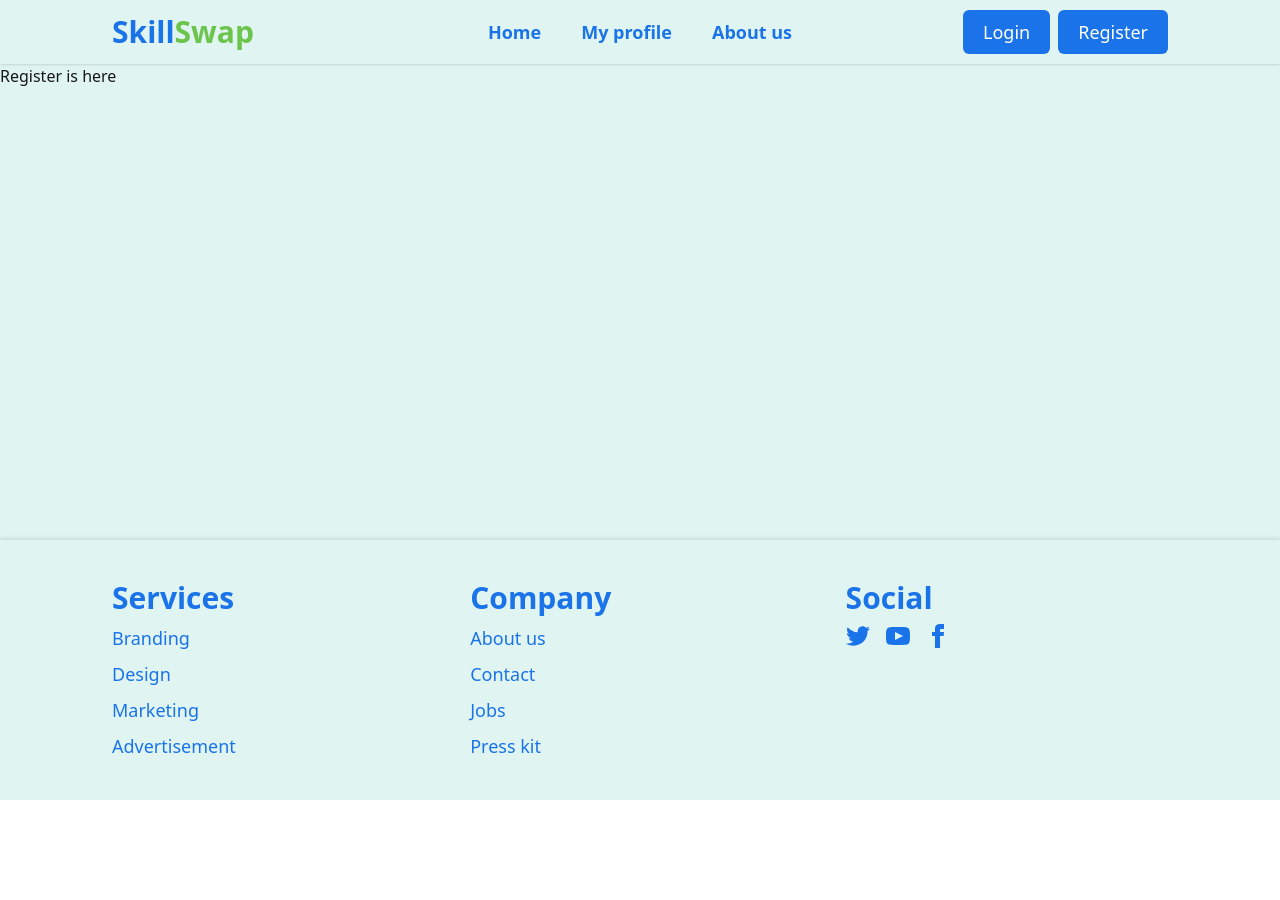
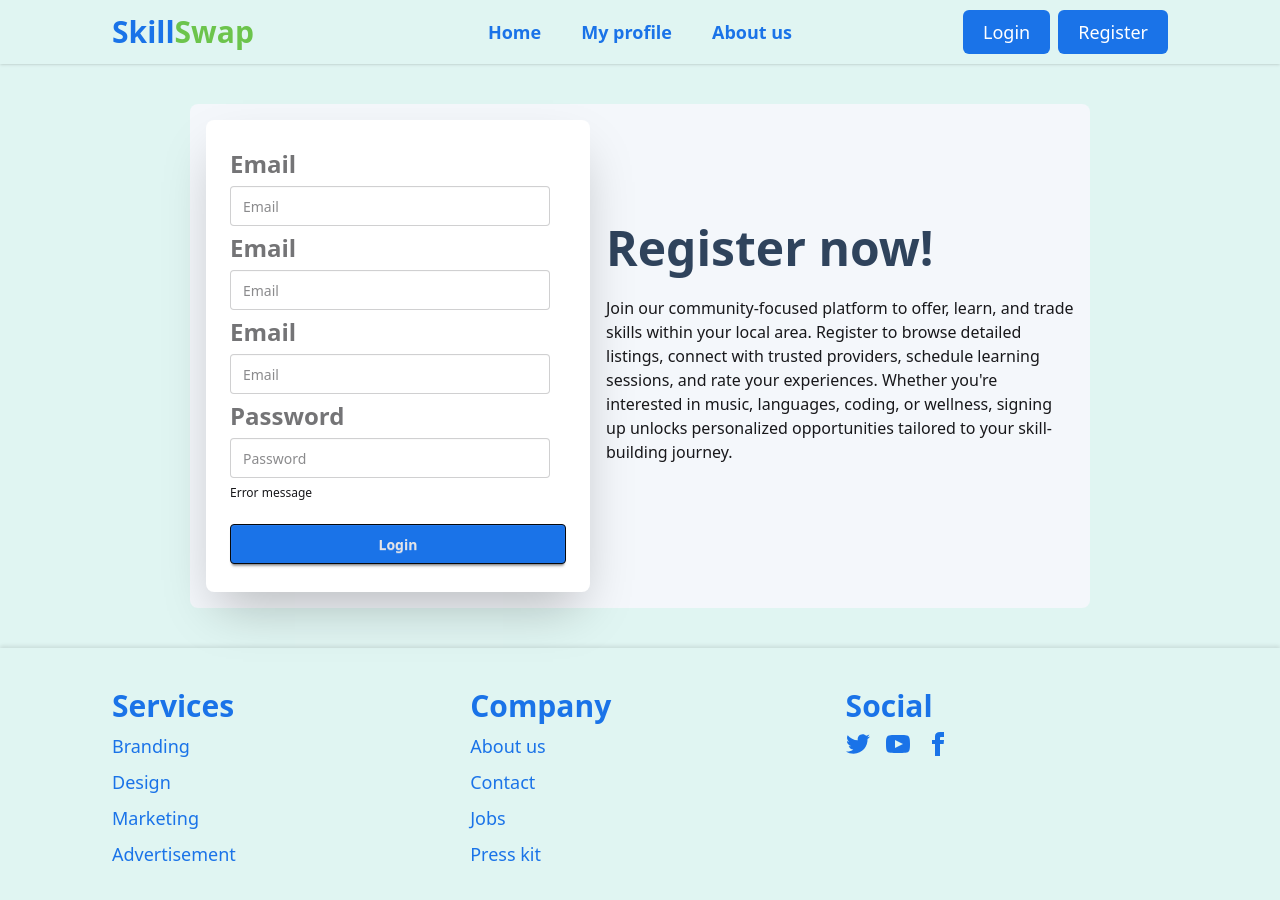
Before and after one commit to Mohammad-ali-05/skill-swap, a React (Vite) app: page /auth/register in a window 1280 px wide. Shown: the top 900 px of the page. Before the commit the page ends 800 px from the top, so only its background shows below. Built offline with nearby package versions, Linux system fonts and the light colour scheme.

Commit message:
Completed login and registration rection design

```diff
--- a/src/Components/Login.jsx
+++ b/src/Components/Login.jsx
@@ -3,22 +3,20 @@ import React from "react";
 const Login = () => {
   return (
     <div >
-      <div className="hero">
-        <div className="hero-content flex-col lg:flex-row-reverse">
+      <div className="hero ">
+        <div className="hero-content flex-col lg:flex-row-reverse bg-[#F4F7FB] rounded-lg my-5 lg:my-20">
           <div className="text-center lg:text-left">
-            <h1 className="text-5xl font-bold">Login now!</h1>
-            <p className="py-6 max-w-96">
-              Provident cupiditate voluptatem et in. Quaerat fugiat ut assumenda
-              excepturi exercitationem quasi. In deleniti eaque aut repudiandae
-              et a id nisi.
+            <h1 className="text-5xl text-[#2F435C] font-bold">Login now!</h1>
+            <p className="py-6 max-w-xl">
+              Welcome back to our interactive skill-sharing platform. Log in to access your saved listings, manage bookings, and reconnect with local providers offering skills like guitar lessons, language exchange, coding help, or yoga training. Your personalized dashboard keeps everything organized, helping you continue learning and exploring new opportunities in your area.
             </p>
           </div>
           <div className="card bg-base-100 w-full max-w-sm shrink-0 shadow-2xl">
             <div className="card-body">
               <fieldset className="fieldset">
-                <label className="label">Email</label>
+                <label className="label text-2xl font-bold">Email</label>
                 <input type="email" className="input" placeholder="Email" />
-                <label className="label">Password</label>
+                <label className="label text-2xl font-bold">Password</label>
                 <input
                   type="password"
                   className="input"
@@ -27,7 +25,7 @@ const Login = () => {
                 <div>
                   <a className="link link-hover">Forgot password?</a>
                 </div>
-                <button className="btn btn-neutral mt-4">Login</button>
+                <button className="btn btn-neutral bg-[#1A73E8] hover:bg-[#6cc44c] mt-4">Register</button>
               </fieldset>
             </div>
           </div>
--- /dev/null
+++ b/src/Components/Registration.jsx
@@ -0,0 +1,42 @@
+import React from "react";
+
+const Registration = () => {
+  return (
+    <div>
+      <div className="hero ">
+        <div className="hero-content flex-col lg:flex-row-reverse bg-[#F4F7FB] rounded-lg my-5 lg:my-10">
+          <div className="text-center lg:text-left">
+            <h1 className="text-5xl text-[#2F435C] font-bold">Register now!</h1>
+            <p className="py-6 max-w-xl">
+              Join our community-focused platform to offer, learn, and trade skills within your local area. Register to browse detailed listings, connect with trusted providers, schedule learning sessions, and rate your experiences. Whether you're interested in music, languages, coding, or wellness, signing up unlocks personalized opportunities tailored to your skill-building journey.
+            </p>
+          </div>
+          <div className="card bg-base-100 w-full max-w-sm shrink-0 shadow-2xl">
+            <div className="card-body">
+              <fieldset className="fieldset">
+                <label className="label text-2xl font-bold">Email</label>
+                <input type="email" className="input" placeholder="Email" />
+                <label className="label text-2xl font-bold">Email</label>
+                <input type="email" className="input" placeholder="Email" />
+                <label className="label text-2xl font-bold">Email</label>
+                <input type="email" className="input" placeholder="Email" />
+                <label className="label text-2xl font-bold">Password</label>
+                <input
+                  type="password"
+                  className="input"
+                  placeholder="Password"
+                />
+                <div>
+                  <p>Error message</p>
+                </div>
+                <button className="btn btn-neutral bg-[#1A73E8] hover:bg-[#6cc44c] mt-4">Login</button>
+              </fieldset>
+            </div>
+          </div>
+        </div>
+      </div>
+    </div>
+  );
+};
+
+export default Registration;
--- a/src/Routers/Router.jsx
+++ b/src/Routers/Router.jsx
@@ -5,6 +5,7 @@ import Home from "../Pages/Home";
 import MainLayout from "../Layouts/MainLayout";
 import SkillDetails from "../Pages/SkillDetails";
 import Login from "../Components/Login";
+import Registration from "../Components/Registration";
 
 const Router = createBrowserRouter([
   {
@@ -43,7 +44,7 @@ const Router = createBrowserRouter([
       },
       {
         path: "/auth/register",
-        element: <h2>Register is here</h2>,
+        element: <Registration></Registration>,
       },
     ],
   },
```
